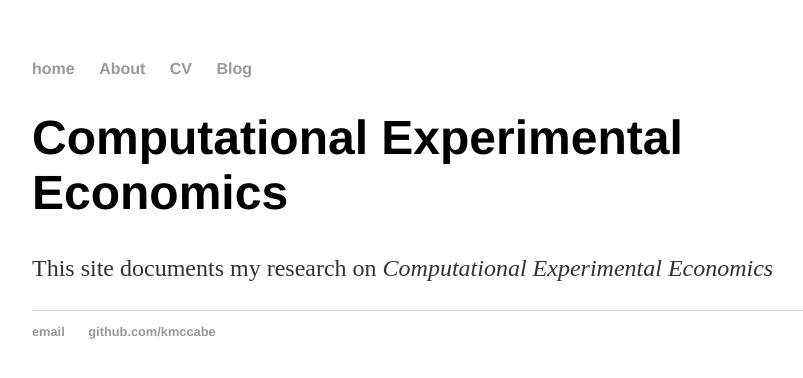
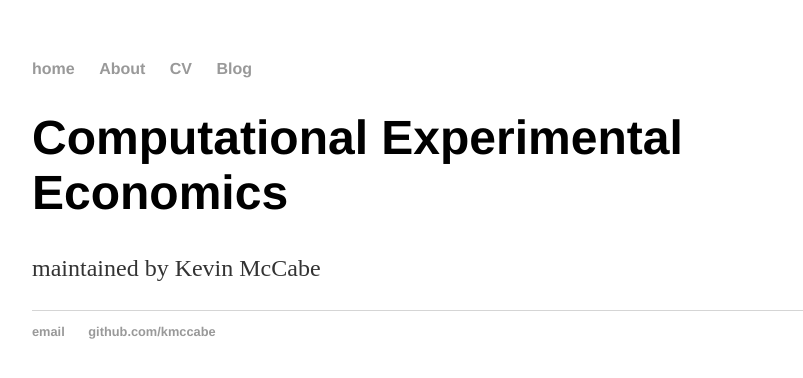
Before and after one commit to Kmccabe/KAM.github.io, a Jekyll site: the page built from index.html, in a window 1280 px wide. Shown: the top 378 px of the page, without its empty margins (160-963 px from the left). Built offline with Jekyll 4.4.1, drawn with Linux system fonts in a browser that asks for light colours.

Commit message:
Update index.html

```diff
--- a/index.html
+++ b/index.html
@@ -1,8 +1,8 @@
 ---
 layout: default
-title: Kevin McCabe's Notes on Computational Experimental Economics
+title: Computational Experimental Economics
 ---
 <div class="blurb">
 	<h1>Computational Experimental Economics</h1>
-	<p>This site documents my research on <em>Computational Experimental Economics</em></p>
+	<p>maintained by Kevin McCabe</p>
 </div><!-- /.blurb -->
```
